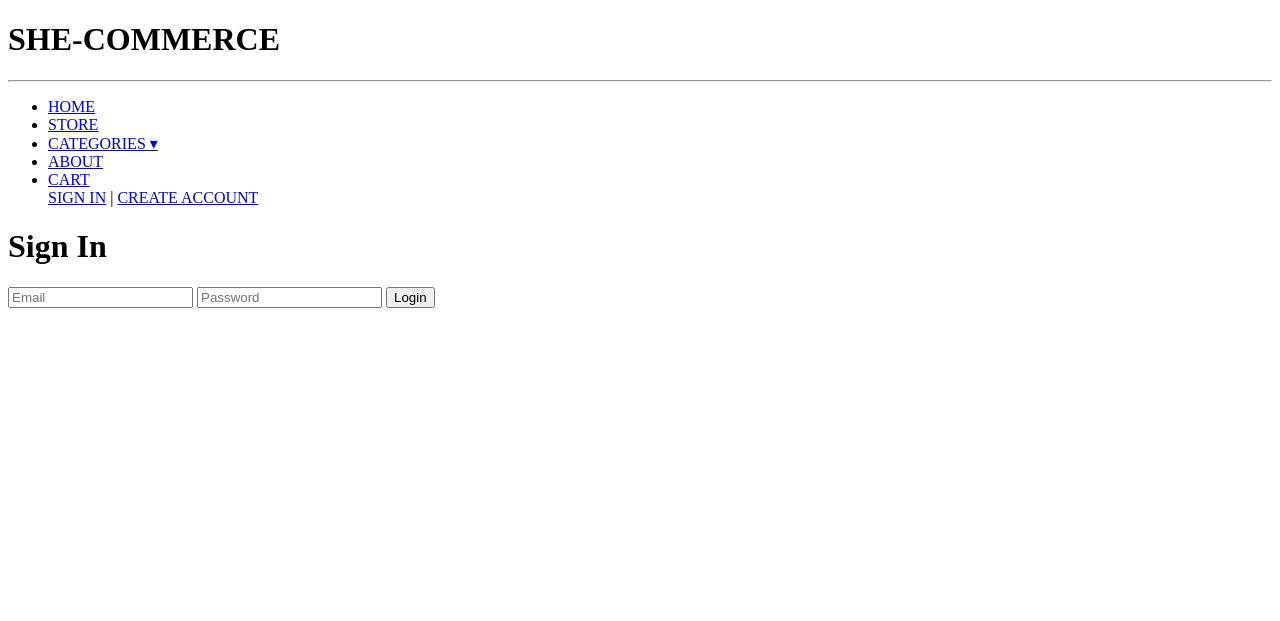
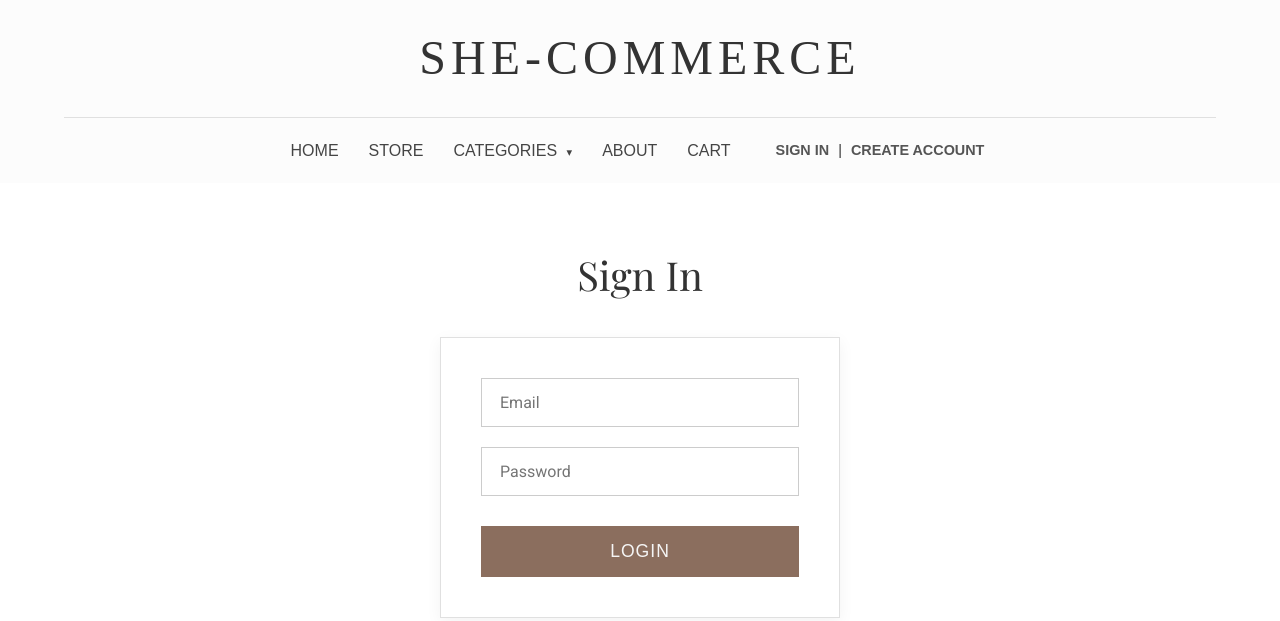
Before and after one commit to ateteN/Shecommerce-Hub, a plain HTML site: page frontend/login.html in a window 1280 px wide. Drawn offline with nearby package versions, Linux system fonts and the light colour scheme; a web font is replaced by a local one.

Commit message:
styling login/register pages

```diff
--- /dev/null
+++ b/frontend/css/login.css
@@ -0,0 +1,260 @@
+/* ========================================================================= */
+/* 0. GLOBAL IMPORTS, VARIABLES & BASE RESET (Included for completeness) */
+/* ========================================================================= */
+
+@import url('https://fonts.googleapis.com/css2?family=Playfair+Display:ital,wght@0,400..900;1,400..900&family=Roboto:wght@300;400;700&display=swap');
+
+:root {
+    /* Color Palette */
+    --color-background-white: #ffffff;
+    --color-text-dark: #333333;
+    --color-text-light: #f5f5f5;
+    --color-accent-brown: #a08c79; /* Used for buttons/accents */
+    --color-dark-brown: #8b6e5e; /* Earthy/Brown tone for buttons/focus */
+    --color-border-light: #e0e0e0;
+    --color-light-grey: #f0f0f0;
+
+    /* Typography */
+    --font-serif: 'Playfair Display', serif;
+    --font-sans: 'Roboto', sans-serif;
+    --font-weight-regular: 400;
+    --font-weight-medium: 500;
+    --font-weight-bold: 700;
+}
+
+* {
+    box-sizing: border-box;
+    margin: 0;
+    padding: 0;
+}
+
+body {
+    font-family: var(--font-sans);
+    color: var(--color-text-dark);
+    background-color: var(--color-background-white);
+    line-height: 1.6;
+    /* Removed the previous Flexbox centering from the body */
+}
+
+a {
+    text-decoration: none;
+    color: var(--color-text-dark);
+    transition: color 0.3s ease;
+}
+
+a:hover {
+    color: var(--color-accent-brown);
+}
+
+h1, h2, h3 {
+    font-family: var(--font-serif);
+    font-weight: var(--font-weight-regular);
+}
+
+/* ========================================================================= */
+/* 1. NAVBAR STYLES (Provided by user - unchanged) */
+/* ========================================================================= */
+
+#navbar {
+    width: 100%;
+    background-color: #fcfcfc;
+}
+
+/* ... (All your existing navbar styles go here, ensuring the body layout works below) ... */
+
+.header-middle {
+    text-align: center;
+    padding: 20px 0 10px 0;
+}
+
+.logo {
+    font-family: 'Times New Roman', serif;
+    font-size: 3em;
+    letter-spacing: 5px;
+    font-weight: 400;
+    margin: 0;
+    color: #333;
+}
+
+.header-separator {
+    border: none;
+    border-top: 1px solid #e0e0e0;
+    max-width: 90%;
+    margin: 10px auto;
+}
+
+.header-nav {
+    display: flex;
+    justify-content: center;
+    max-width: 1200px;
+    margin: 0 auto;
+    padding: 10px 20px 20px 20px;
+}
+
+.main-menu ul {
+    list-style: none;
+    padding: 0;
+    margin: 0;
+    display: flex;
+    gap: 30px;
+    align-items: center;
+}
+
+.main-menu li {
+    font-size: 1em;
+    font-family: Arial, sans-serif;
+    text-transform: uppercase;
+}
+
+.main-menu a {
+    color: #444;
+    text-decoration: none;
+    padding: 5px 0;
+    border-bottom: 2px solid transparent;
+    transition: border-bottom 0.2s ease, color 0.2s ease;
+}
+
+.main-menu a:hover {
+    color: #bfa36c;
+    border-bottom: 2px solid #bfa36c;
+}
+
+#auth-links, #user-links {
+    font-weight: normal;
+    padding-left: 10px;
+    font-size: 0.9em;
+    white-space: nowrap;
+}
+
+#auth-links a, #user-links a {
+    text-transform: uppercase;
+    font-weight: bold;
+    color: #555;
+    padding: 0 5px;
+    border-bottom: none;
+}
+
+#auth-links a:hover, #user-links a:hover {
+    color: #bfa36c;
+    border-bottom: none;
+}
+
+.has-dropdown span {
+    font-size: 0.7em;
+    margin-left: 5px;
+}
+
+@media (max-width: 768px) {
+    .logo {
+        font-size: 2em;
+        letter-spacing: 3px;
+    }
+
+    .header-nav {
+        padding-bottom: 10px;
+    }
+
+    .main-menu ul {
+        flex-direction: column;
+        gap: 10px;
+        text-align: center;
+    }
+
+    .main-menu li {
+        width: 100%;
+        padding: 5px 0;
+    }
+
+    .main-menu a:hover {
+        background-color: #f0f0f0;
+    }
+
+    #auth-links, #user-links {
+        padding-left: 0;
+        font-size: 1em;
+    }
+
+    #auth-links a, #user-links a {
+        white-space: nowrap;
+    }
+}
+
+
+/* ========================================================================= */
+/* 2. LOGIN FORM CARD STYLING */
+/* ========================================================================= */
+
+/* Center the content vertically and horizontally within the available space below the navbar */
+body > h1,
+body > form,
+body > p#login-msg {
+    margin-left: auto;
+    margin-right: auto;
+    width: 90%;
+    max-width: 400px;
+}
+
+h1 {
+    font-family: var(--font-serif);
+    font-size: 2.5em;
+    font-weight: var(--font-weight-regular);
+    color: var(--color-text-dark);
+    margin-top: 60px;
+    margin-bottom: 30px;
+    text-align: center;
+}
+
+#login-form {
+    background: var(--color-background-white);
+    padding: 40px;
+    border: 1px solid var(--color-border-light);
+    box-shadow: 0 4px 15px rgba(0, 0, 0, 0.05); /* Subtle lift */
+    display: flex;
+    flex-direction: column;
+    gap: 20px;
+}
+
+/* Input Fields */
+#login-form input {
+    padding: 14px 18px;
+    border: 1px solid #ccc;
+    border-radius: 0;
+    font-size: 1em;
+    color: var(--color-text-dark);
+    font-family: var(--font-sans);
+    transition: border-color 0.2s ease, box-shadow 0.2s ease;
+}
+
+#login-form input:focus {
+    border-color: var(--color-accent-brown); /* Dusty brown on focus */
+    outline: none;
+    box-shadow: 0 0 0 1px var(--color-accent-brown);
+}
+
+/* Submit Button */
+#login-form button[type="submit"] {
+    background-color: var(--color-dark-brown);
+    color: var(--color-text-light);
+    border: none;
+    padding: 15px 30px;
+    text-transform: uppercase;
+    font-weight: var(--font-weight-medium);
+    letter-spacing: 1px;
+    cursor: pointer;
+    transition: background-color 0.3s ease;
+    font-size: 1.1em;
+    margin-top: 10px;
+}
+
+#login-form button[type="submit"]:hover {
+    background-color: var(--color-accent-brown);
+}
+
+/* Message Area */
+#login-msg {
+    text-align: center;
+    margin-top: 20px;
+    font-size: 1em;
+    color: #cc0000;
+    font-weight: var(--font-weight-medium);
+}
--- /dev/null
+++ b/frontend/css/register.css
@@ -0,0 +1,259 @@
+/* ========================================================================= */
+/* 0. GLOBAL IMPORTS, VARIABLES & BASE RESET */
+/* ========================================================================= */
+
+@import url('https://fonts.googleapis.com/css2?family=Playfair+Display:ital,wght@0,400..900;1,400..900&family=Roboto:wght@300;400;700&display=swap');
+
+:root {
+    /* Color Palette */
+    --color-background-white: #ffffff;
+    --color-text-dark: #333333;
+    --color-text-light: #f5f5f5;
+    --color-accent-brown: #a08c79; /* Used for buttons/accents */
+    --color-dark-brown: #8b6e5e; /* Earthy/Brown tone for buttons/focus */
+    --color-border-light: #e0e0e0;
+    --color-light-grey: #f0f0f0;
+
+    /* Typography */
+    --font-serif: 'Playfair Display', serif;
+    --font-sans: 'Roboto', sans-serif;
+    --font-weight-regular: 400;
+    --font-weight-medium: 500;
+    --font-weight-bold: 700;
+}
+
+* {
+    box-sizing: border-box;
+    margin: 0;
+    padding: 0;
+}
+
+body {
+    /* Uses variables for consistency */
+    font-family: var(--font-sans);
+    color: var(--color-text-dark);
+    background-color: var(--color-background-white);
+    line-height: 1.6;
+}
+
+a {
+    text-decoration: none;
+    color: var(--color-text-dark);
+    transition: color 0.3s ease;
+}
+
+a:hover {
+    color: var(--color-accent-brown);
+}
+
+/* Headings will use the serif font */
+h1, h2, h3 {
+    font-family: var(--font-serif);
+    font-weight: var(--font-weight-regular);
+}
+
+/* ========================================================================= */
+/* 1. NAVBAR STYLES (UNCHANGED BLOCK AS REQUESTED) */
+/* ========================================================================= */
+
+#navbar {
+    width: 100%;
+    background-color: #fcfcfc;
+}
+
+.header-middle {
+    text-align: center;
+    padding: 20px 0 10px 0;
+}
+
+.logo {
+    font-family: 'Times New Roman', serif;
+    font-size: 3em;
+    letter-spacing: 5px;
+    font-weight: 400;
+    margin: 0;
+    color: #333;
+}
+
+.header-separator {
+    border: none;
+    border-top: 1px solid #e0e0e0;
+    max-width: 90%;
+    margin: 10px auto;
+}
+
+.header-nav {
+    display: flex;
+    justify-content: center;
+    max-width: 1200px;
+    margin: 0 auto;
+    padding: 10px 20px 20px 20px;
+}
+
+.main-menu ul {
+    list-style: none;
+    padding: 0;
+    margin: 0;
+    display: flex;
+    gap: 30px;
+    align-items: center;
+}
+
+.main-menu li {
+    font-size: 1em;
+    font-family: Arial, sans-serif;
+    text-transform: uppercase;
+}
+
+.main-menu a {
+    color: #444;
+    text-decoration: none;
+    padding: 5px 0;
+    border-bottom: 2px solid transparent;
+    transition: border-bottom 0.2s ease, color 0.2s ease;
+}
+
+.main-menu a:hover {
+    color: #bfa36c;
+    border-bottom: 2px solid #bfa36c;
+}
+
+#auth-links, #user-links {
+    font-weight: normal;
+    padding-left: 10px;
+    font-size: 0.9em;
+    white-space: nowrap;
+}
+
+#auth-links a, #user-links a {
+    text-transform: uppercase;
+    font-weight: bold;
+    color: #555;
+    padding: 0 5px;
+    border-bottom: none;
+}
+
+#auth-links a:hover, #user-links a:hover {
+    color: #bfa36c;
+    border-bottom: none;
+}
+
+.has-dropdown span {
+    font-size: 0.7em;
+    margin-left: 5px;
+}
+
+@media (max-width: 768px) {
+    .logo {
+        font-size: 2em;
+        letter-spacing: 3px;
+    }
+
+    .header-nav {
+        padding-bottom: 10px;
+    }
+
+    .main-menu ul {
+        flex-direction: column;
+        gap: 10px;
+        text-align: center;
+    }
+
+    .main-menu li {
+        width: 100%;
+        padding: 5px 0;
+    }
+
+    .main-menu a:hover {
+        background-color: #f0f0f0;
+    }
+
+    #auth-links, #user-links {
+        padding-left: 0;
+        font-size: 1em;
+    }
+
+    #auth-links a, #user-links a {
+        white-space: nowrap;
+    }
+}
+
+
+/* ========================================================================= */
+/* 2. REGISTER FORM CARD STYLING */
+/* ========================================================================= */
+
+/* Center the form content below the navbar */
+body > h1,
+body > form,
+body > p#register-msg {
+    margin-left: auto;
+    margin-right: auto;
+    width: 90%;
+    max-width: 400px;
+}
+
+h1 {
+    font-family: var(--font-serif);
+    font-size: 2.5em;
+    font-weight: var(--font-weight-regular);
+    color: var(--color-text-dark);
+    margin-top: 60px;
+    margin-bottom: 30px;
+    text-align: center;
+}
+
+#register-form {
+    background: var(--color-background-white);
+    padding: 40px;
+    border: 1px solid var(--color-border-light);
+    box-shadow: 0 4px 15px rgba(0, 0, 0, 0.05); /* Subtle lift */
+    display: flex;
+    flex-direction: column;
+    gap: 20px; /* Space between fields */
+}
+
+/* Input Fields */
+#register-form input {
+    padding: 14px 18px;
+    border: 1px solid #ccc;
+    border-radius: 0;
+    font-size: 1em;
+    color: var(--color-text-dark);
+    font-family: var(--font-sans);
+    transition: border-color 0.2s ease, box-shadow 0.2s ease;
+}
+
+#register-form input:focus {
+    border-color: var(--color-accent-brown); /* Dusty brown on focus */
+    outline: none;
+    box-shadow: 0 0 0 1px var(--color-accent-brown);
+}
+
+/* Submit Button */
+#register-form button[type="submit"] {
+    background-color: var(--color-dark-brown);
+    color: var(--color-text-light);
+    border: none;
+    padding: 15px 30px;
+    text-transform: uppercase;
+    font-weight: var(--font-weight-medium);
+    letter-spacing: 1px;
+    cursor: pointer;
+    transition: background-color 0.3s ease;
+    font-size: 1.1em;
+    margin-top: 10px;
+}
+
+#register-form button[type="submit"]:hover {
+    background-color: var(--color-accent-brown);
+}
+
+/* Message Area */
+#register-msg {
+    text-align: center;
+    margin-top: 20px;
+    font-size: 1em;
+    color: #cc0000; /* Use a standard error color if needed */
+    font-weight: var(--font-weight-medium);
+}
--- a/frontend/login.html
+++ b/frontend/login.html
@@ -3,8 +3,7 @@
 <head>
   <meta charset="UTF-8">
   <title>Login</title>
-  <link rel="stylesheet" href="css/style.css">
-  <link rel="stylesheet" href="css/styles.css">
+  <link rel="stylesheet" href="css/login.css">
 
 </head>
 <body>
@@ -20,6 +19,6 @@
   <p id="login-msg"></p>
 
   <script type="module" src="js/login.js"></script>
-  <script type="module" src="js/navbar.js"></script>
+    <script type="module" src="js/navbar.js"></script>
 </body>
 </html>
```
Also changed, not shown: frontend/register.html (+1 -1 lines).
